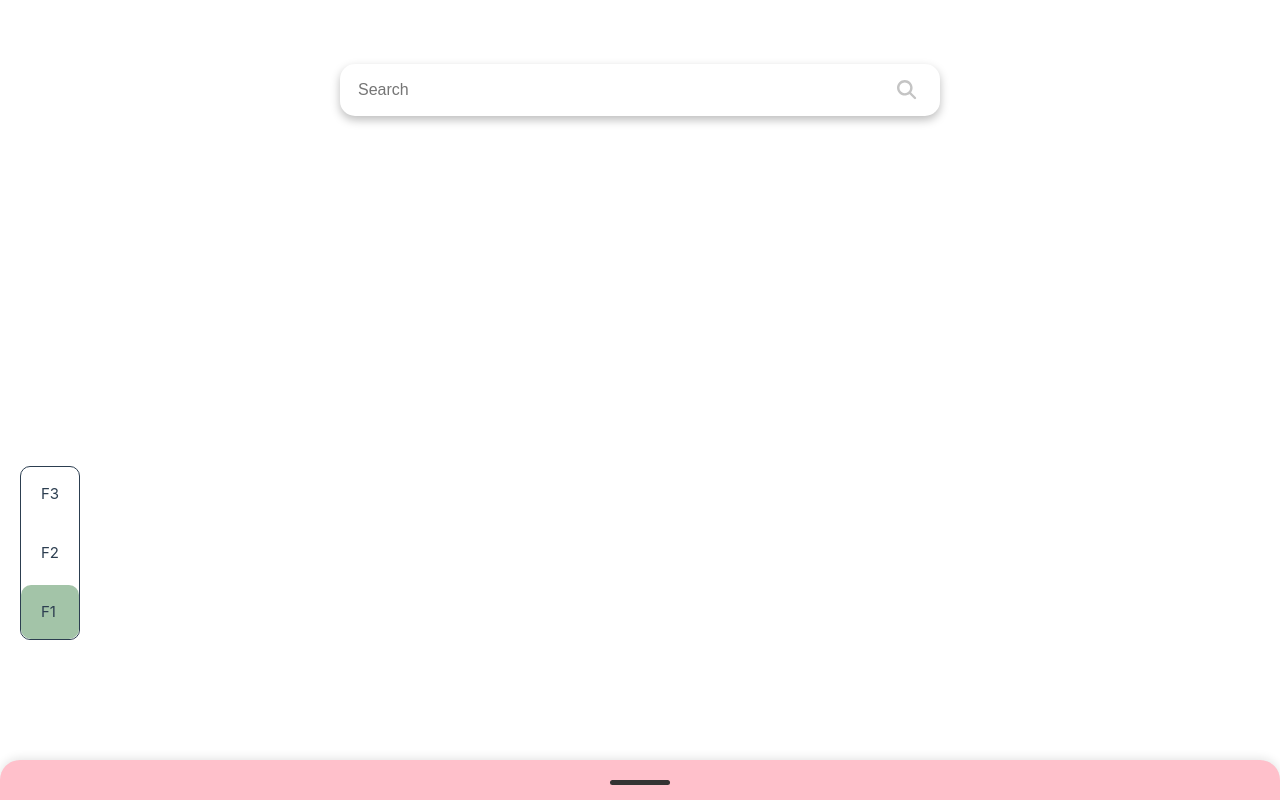
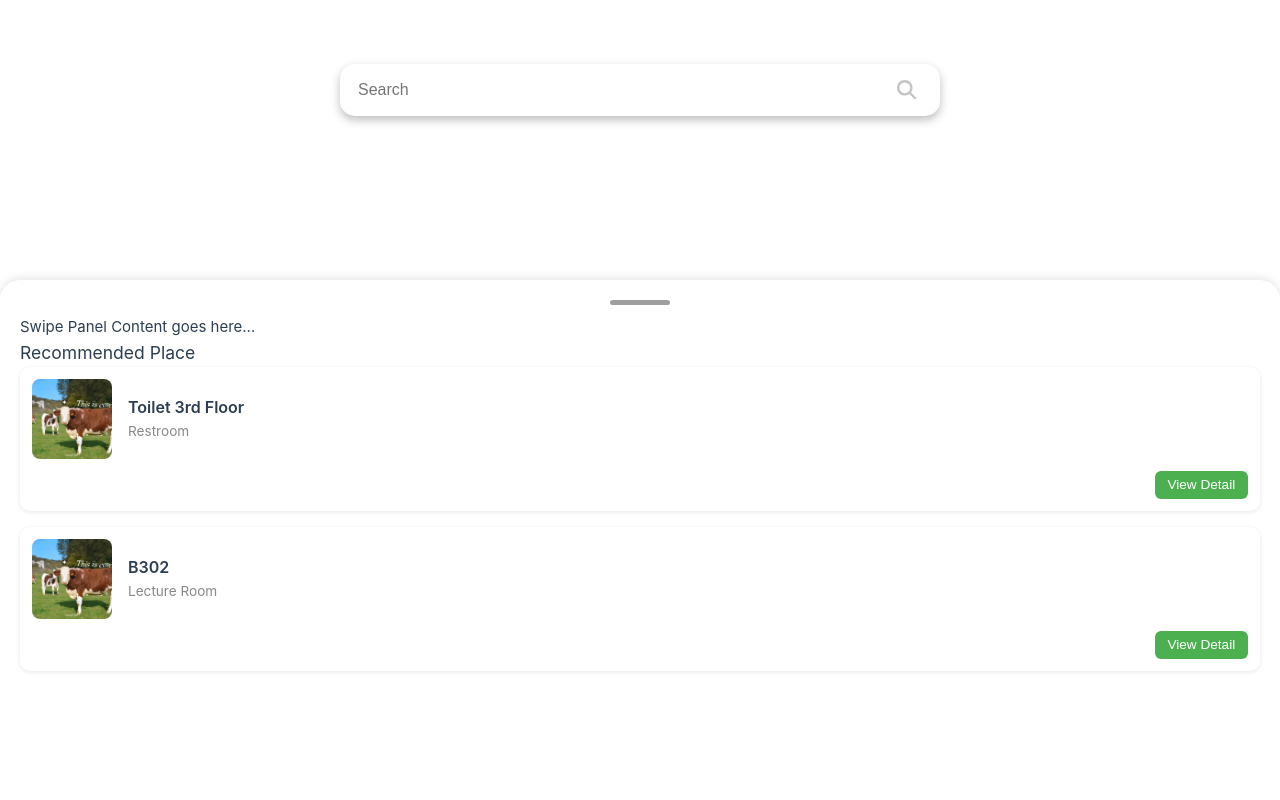
Before and after one commit to techatha/InGuide-Frontend, a Vue app: page / in a window 1280 px wide. Built offline with nearby package versions, Linux system fonts and the light colour scheme; the HTML template or start-up script is replaced by a standard one.

Commit message:
add POI card component with mock data in menu panel

```diff
--- a/src/components/MenuPanel.vue
+++ b/src/components/MenuPanel.vue
@@ -9,72 +9,49 @@
     <div class="drag-bar"></div>
     <div class="expandable-content" v-if="isExpanded">
       <p>Swipe Panel Content goes here...</p>
+      <div class="panel-section">
+        <h3 class="panel-title">Recommended Place</h3>
+          <PoiCard
+          v-for="poi in recommendedPOIs"
+          :key="poi.id"
+          :poi="poi"
+          @view-detail="handleViewDetail"
+          />
+      </div>
     </div>
   </div>
 </template>
 
-<script lang="ts">
-import { defineComponent } from 'vue'
+<script setup lang="ts">
+import { ref, onMounted } from 'vue'
+import PoiCard from './PoiCard.vue'
+import PoiService, { type POI } from '@/services/PoiService'
 
-export default defineComponent({
-  name: 'ExpandableSearch',
-  data() {
-    return {
-      isExpanded: false,
-      startY: 0,
-      currentY: 0,
-    }
-  },
-  methods: {
-    handleTouchStart(e: TouchEvent) {
-      this.startY = e.touches[0].clientY
-    },
-    handleTouchMove(e: TouchEvent) {
-      this.currentY = e.touches[0].clientY
-      const deltaY = this.startY - this.currentY
+const isExpanded = ref(true)
+const startY = ref(0)
+const currentY = ref(0)
+const recommendedPOIs = ref<POI[]>([])
 
-      // Only trigger expansion if swiping upward
-      if (deltaY > 30 && !this.isExpanded) {
-        this.isExpanded = true
-      } else if (deltaY < -30 && this.isExpanded) {
-        this.isExpanded = false
-      }
-    },
-    handleTouchEnd() {
-      // Reset touch positions
-      this.startY = 0
-      this.currentY = 0
-    },
-  },
+onMounted(async () => {
+  recommendedPOIs.value = await PoiService.getRecommendedPOIs()
 })
+
+const handleTouchStart = (e: TouchEvent) => {
+  startY.value = e.touches[0].clientY
+}
+const handleTouchMove = (e: TouchEvent) => {
+  currentY.value = e.touches[0].clientY
+  const deltaY = startY.value - currentY.value
+  if (deltaY > 30 && !isExpanded.value) isExpanded.value = true
+  else if (deltaY < -30 && isExpanded.value) isExpanded.value = false
+}
+const handleTouchEnd = () => {
+  startY.value = 0
+  currentY.value = 0
+}
+const handleViewDetail = (poi: POI) => {
+  console.log('View Detail for:', poi.name)
+}
 </script>
 
-<style scoped>
-.panel {
-  position: absolute;
-  bottom: 0;
-  left: 0;
-  right: 0;
-  height: 5vh;
-  background-color: #ffc0cb;
-  border-top-left-radius: 20px;
-  border-top-right-radius: 20px;
-  box-shadow: 0 -2px 10px rgba(0, 0, 0, 0.1);
-  padding: 20px;
-  transition: all 0.3s ease;
-  overflow: hidden;
-  z-index: 9999;
-}
-
-.panel.expand {
-  height: 85vh;
-}
-
-.drag-bar {
-  width: 60px;
-  height: 5px;
-  background-color: #333;
-  border-radius: 3px;
-  margin: 0 auto 10px;
-}
-</style>
+<style src="../style/MenuPanel.css"></style>
--- /dev/null
+++ b/src/components/PoiCard.vue
@@ -0,0 +1,25 @@
+<template>
+    <div class="poi-card">
+        <div class="poi-content">
+            <img :src="poi.image" class="poi-img" alt="POI" />
+            <div class="poi-details">
+                <div class="poi-name">{{ poi.name }}</div>
+                <div class="poi-type">{{ poi.type }}</div>
+            </div>
+        </div>
+        <button class="detail-btn">View Detail</button>
+    </div>
+</template>
+
+<script setup lang="ts">
+defineProps<{
+    poi: {
+        id: number
+        name: string
+        type: string
+        image: string
+    }
+}>()
+</script>
+
+<style src="../style/PoiCard.css"></style>
--- /dev/null
+++ b/src/services/PoiService.ts
@@ -0,0 +1,31 @@
+export interface POI {
+  id: number
+  name: string
+  type: string
+  image: string
+}
+
+const mockPOIs: POI[] = [
+  {
+    id: 1,
+    name: 'Toilet 3rd Floor',
+    type: 'Restroom',
+    image: '/src/assets/sample-img.jpg'
+  },
+  {
+    id: 2,
+    name: 'B302',
+    type: 'Lecture Room',
+    image: '/src/assets/sample-img.jpg'
+  }
+]
+
+export default {
+  async getRecommendedPOIs(): Promise<POI[]> {
+    return new Promise((resolve) => {
+      setTimeout(() => {
+        resolve(mockPOIs)
+      }, 500)
+    })
+  }
+}
--- /dev/null
+++ b/src/style/MenuPanel.css
@@ -0,0 +1,27 @@
+.panel {
+  position: absolute;
+  bottom: 0;
+  left: 0;
+  right: 0;
+  height: 5vh;
+  background-color: #FFFFFF;
+  border-top-left-radius: 20px;
+  border-top-right-radius: 20px;
+  box-shadow: 0 -2px 10px rgba(0, 0, 0, 0.1);
+  padding: 20px;
+  transition: all 0.3s ease;
+  overflow: hidden;
+  z-index: 9999;
+}
+
+.panel.expand {
+  height: 65vh;
+}
+
+.drag-bar {
+  width: 60px;
+  height: 5px;
+  background-color: #9F9F9F;
+  border-radius: 3px;
+  margin: 0 auto 10px;
+}
--- /dev/null
+++ b/src/style/PoiCard.css
@@ -0,0 +1,53 @@
+.poi-card {
+  background-color: #fff;
+  border-radius: 10px;
+  box-shadow: 0 1px 4px rgba(0, 0, 0, 0.1);
+  padding: 0.75rem;
+  margin-bottom: 1rem;
+  display: flex;
+  flex-direction: column;
+  gap: 0.75rem;
+}
+
+.poi-content {
+  display: flex;
+  gap: 1rem;
+  align-items: center;
+}
+
+.poi-img {
+  width: 80px;
+  height: 80px;
+  border-radius: 8px;
+  object-fit: cover;
+}
+
+.poi-details {
+  display: flex;
+  flex-direction: column;
+}
+
+.poi-name {
+  font-size: 1rem;
+  font-weight: 600;
+}
+
+.poi-type {
+  font-size: 0.85rem;
+  color: #888;
+}
+
+.detail-btn {
+  align-self: flex-end;
+  background-color: #4CAF50;
+  color: white;
+  border: none;
+  padding: 0.4rem 0.8rem;
+  border-radius: 6px;
+  cursor: pointer;
+  font-size: 0.85rem;
+}
+
+.detail-btn:hover {
+  background-color: #388e3c;
+}
```
Also changed, not shown: src/assets/sample-img.jpg (added).
